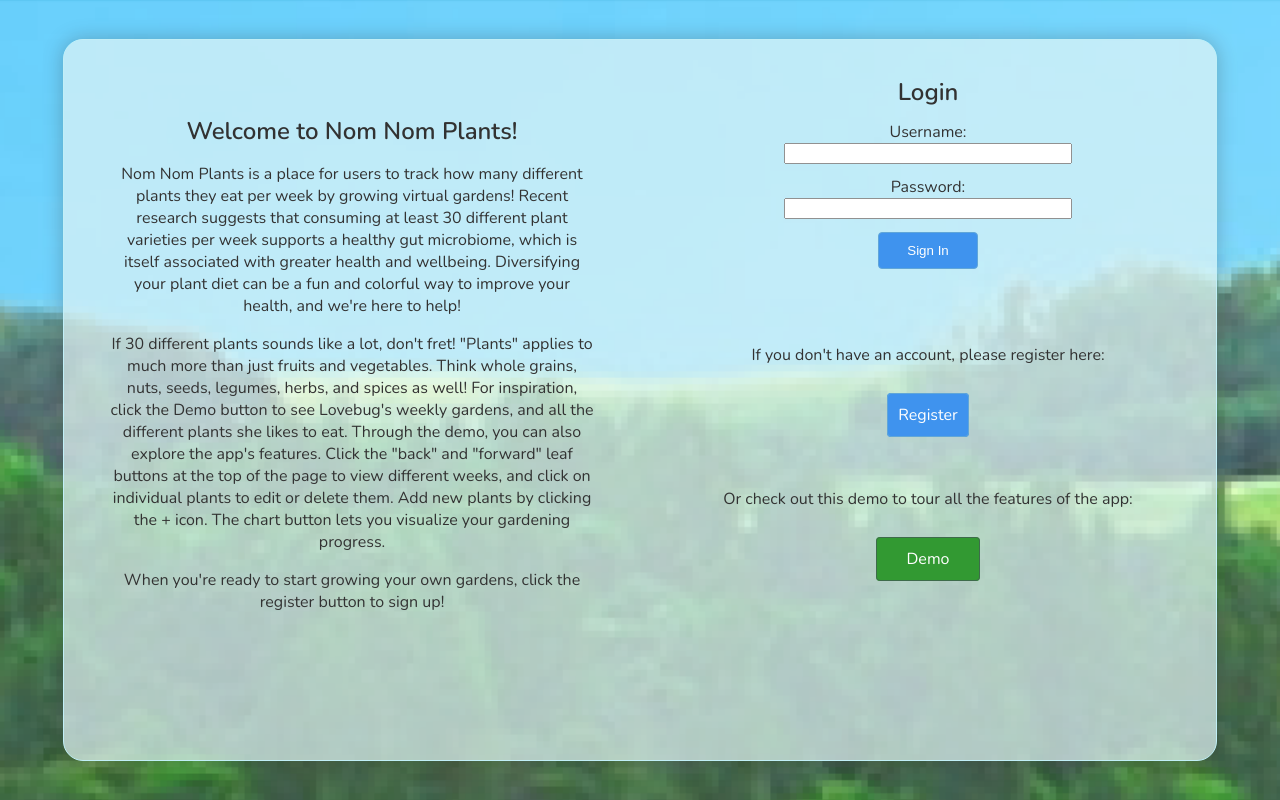
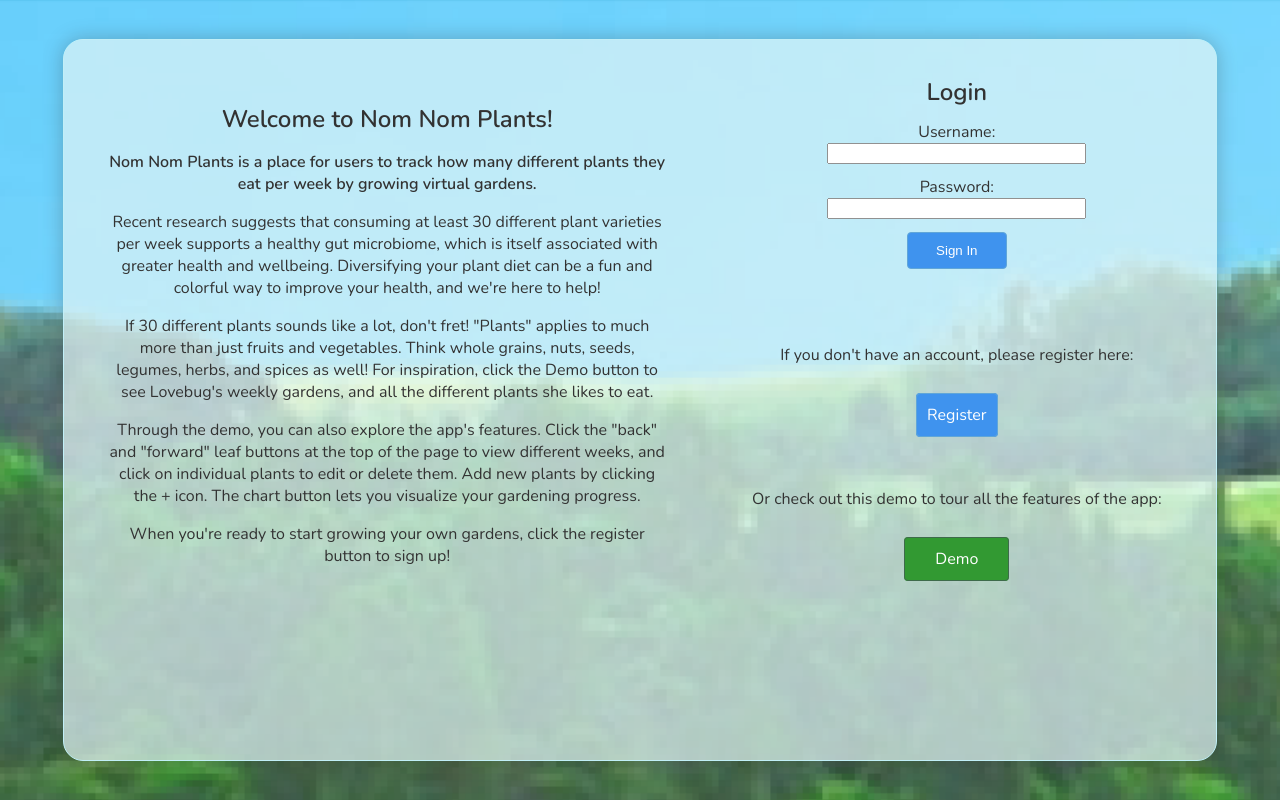
Before and after one commit to MonikaChris/nom-plants, a React (Create React App) app: page / in a window 1280 px wide. Built offline with nearby package versions, Linux system fonts and the light colour scheme; no server answers.

Commit message:
Styles homepage

```diff
--- a/src/App.css
+++ b/src/App.css
@@ -56,8 +56,13 @@ h2 {
 
 .welcome {
   grid-area: welcome;
-  padding: 8%;
+  padding: 5%;
   margin-top: 5%;
+  margin-left: 2%;
+}
+
+.first-line {
+  font-weight: 700;
 }
 
 .sign-in-form {
@@ -76,7 +81,7 @@ h2 {
   width: 100%;
   height: 100%;
   display: grid;
-  grid-template-columns: 50% 50%;
+  grid-template-columns: 55% 45%;
   grid-template-areas:
   "welcome sign-in-container";
 }
--- a/src/components/Welcome.js
+++ b/src/components/Welcome.js
@@ -5,8 +5,11 @@ function Welcome() {
     <div className="homepage">
       <div className="welcome">
         <h2>Welcome to Nom Nom Plants!</h2>
-        <p>Nom Nom Plants is a place for users to track how many different
-          plants they eat per week by growing virtual gardens! Recent research
+        <p className="first-line">Nom Nom Plants is a place for users to track how many different
+          plants they eat per week by growing virtual gardens.
+        </p>
+        <p>
+          Recent research
           suggests that consuming at least 30 different plant varieties per week
           supports a healthy gut microbiome, which is itself associated with greater
           health and wellbeing. Diversifying your plant diet can be a fun and colorful way
@@ -15,7 +18,11 @@ function Welcome() {
           <p>
             If 30 different plants sounds like a lot, don't fret! "Plants" applies to much more than just
             fruits and vegetables. Think whole grains, nuts, seeds, legumes, herbs, and spices as well! For inspiration, click the
-            Demo button to see Lovebug's weekly gardens, and all the different plants she likes to eat. Through the demo, you can also
+            Demo button to see Lovebug's weekly gardens, and all the different plants she likes to eat.
+          </p>
+          <p>
+
+            Through the demo, you can also
             explore the app's features. Click the "back" and "forward" leaf buttons at the top of the page to view different weeks, and click on
             individual plants to edit or delete them. Add new plants by clicking the + icon. The chart button lets you visualize
             your gardening progress.
```
